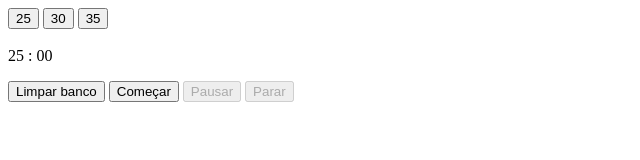
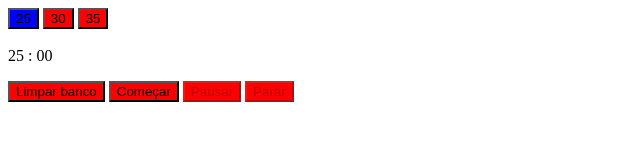
Before and after one commit to EduardooPV/pomodoro, an Electron app: page index.html in a window 800 px wide. Both pictures are taken after a click on the button "25". Shown: the whole page, without its empty margins (0-640 px from the left). Drawn offline with nearby package versions, Linux system fonts and the light colour scheme; no server answers; files whose address does not match are found by name.

Commit message:
styles: add styles to buttons selected

```diff
--- a/index.html
+++ b/index.html
@@ -5,11 +5,13 @@
     <meta http-equiv="X-UA-Compatible" content="IE=edge" />
     <meta name="viewport" content="width=device-width, initial-scale=1.0" />
     <title>Pomodoro</title>
+
+    <link rel="stylesheet" href="styles/reset.css">
   </head>
   <body>
-    <button id="twentyFive" value="25" onclick={tradeTimerCountdown(event)}>25</button>
-    <button id="thirty" value="30" onclick={tradeTimerCountdown(event)}>30</button>
-    <button id="thirtyFive" value="35" onclick={tradeTimerCountdown(event)}>35</button>
+    <button id="twentyFive" value="25" onclick={tradeTimerCountdown(event)} >25</button>
+    <button id="thirty" value="30" onclick={tradeTimerCountdown(event)} class="button__timer__selected">30</button>
+    <button id="thirtyFive" value="35" onclick={tradeTimerCountdown(event)} >35</button>
 
     <br>
     <br>
@@ -23,7 +25,7 @@
     <button onclick="clearDatabase()">Limpar banco</button>
 
 
-    <button onclick="Countdown.start()" id="startButton">Começar</button>
+    <button onclick="Countdown.start()" id="startButton" autofocus>Começar</button>
     <button onclick="Countdown.pause()" id="stopButton" disabled>Pausar</button>
     <button onclick="Countdown.clear()" id="clearButton" disabled>Parar</button>
 
--- a/scripts/countdown.js
+++ b/scripts/countdown.js
@@ -1,4 +1,4 @@
-var minutes = 25;
+var minutes = 30;
 var seconds = "00";
 
 var secondsDB = 0
@@ -13,6 +13,18 @@ const thirtyFive = document.getElementById("thirtyFive")
 function tradeTimerCountdown(event) {
   minutes = event.target.value
   minutesHTML.innerHTML = minutes
+
+  var buttonsContainClassname = document.getElementsByClassName("button__timer__selected");
+
+  for (var i = 0; i < buttonsContainClassname.length; i++) {
+    if (buttonsContainClassname[i].className.includes('button__timer__selected')) {
+      buttonsContainClassname[i].className = '';
+    }
+  }
+
+  let buttonSelected = document.getElementById(event.srcElement.id)
+
+  buttonSelected.classList.toggle("button__timer__selected");
 }
 
 // Timers
@@ -82,11 +94,13 @@ const ButtonOptions = {
   start() {
     startButton.disabled = true
     stopButton.disabled = false
+    stopButton.focus()
     clearButton.disabled = false
   },
   pause() {
     stopButton.disabled = true
     startButton.disabled = false
+    startButton.focus()
     clearButton.disabled = false
   },
   clear() {
--- a/styles/reset.css
+++ b/styles/reset.css
@@ -0,0 +1,7 @@
+button {
+  background: red;
+}
+
+.button__timer__selected {
+  background: blue;
+}
```
